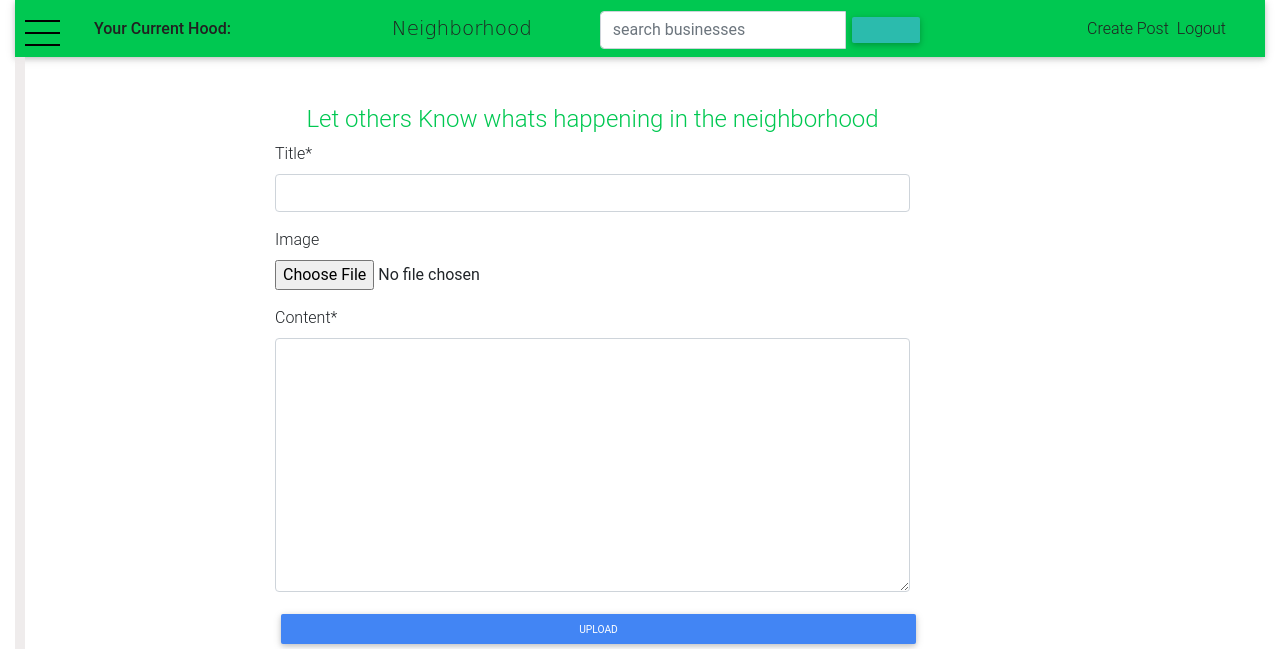
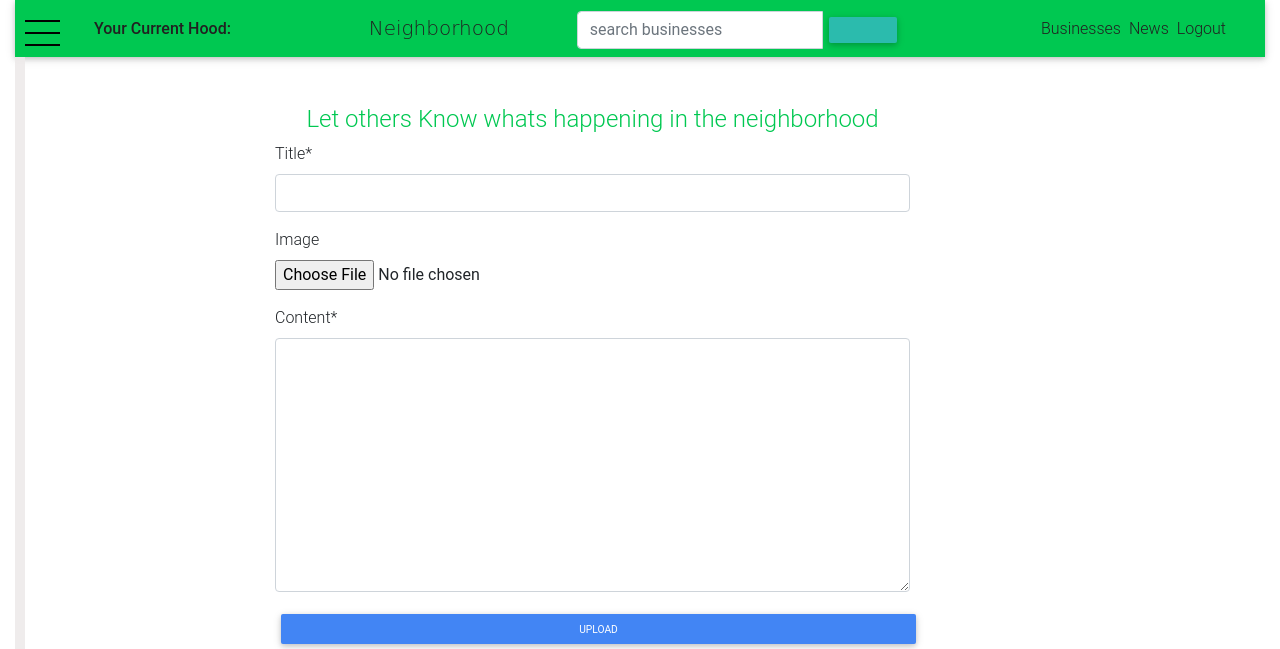
Before and after one commit to Paulwamaria/neighbourhood, a Django app: page /post/new/ in a window 1280 px wide. Shown: the top 649 px of the page. Run offline with Django 3.2, Linux system fonts and the light colour scheme; the visitor is signed in with stand-in values (Sample User, id 1); some libraries are stand-ins or nearby versions; some web fonts are replaced.

Commit message:
Ad a live link for businesses

```diff
--- a/neighbourhood/templates/navbar.html
+++ b/neighbourhood/templates/navbar.html
@@ -48,7 +48,10 @@
 
                         {% if user.is_authenticated %}
                         <div class="d-inline-flex prof-links">
-                            <a class="nav-item nav-link mr-2 text-dark" href="{% url 'post-create' %}">Create Post</a>
+                            <a class="nav-item nav-link mr-2 text-dark" href="{% url 'business' %}">Businesses</a>
+
+                            <a class="nav-item nav-link mr-2 text-dark" href="{% url 'posts' %}">News</a>
+
                             <a class="nav-item nav-link mr-2 text-dark" href="{% url 'logout' %}">Logout</a>
 
 
@@ -94,6 +97,8 @@
 
                     <a class="nav-item nav-link mr-2 text-dark" href="{% url 'post-create' %}">Create Post</a>
 
+                    <a class="nav-item nav-link mr-2 text-dark" href="{% url 'business-create' %}">Create Business</a>
+
 
                     {% endif %}
 
```
